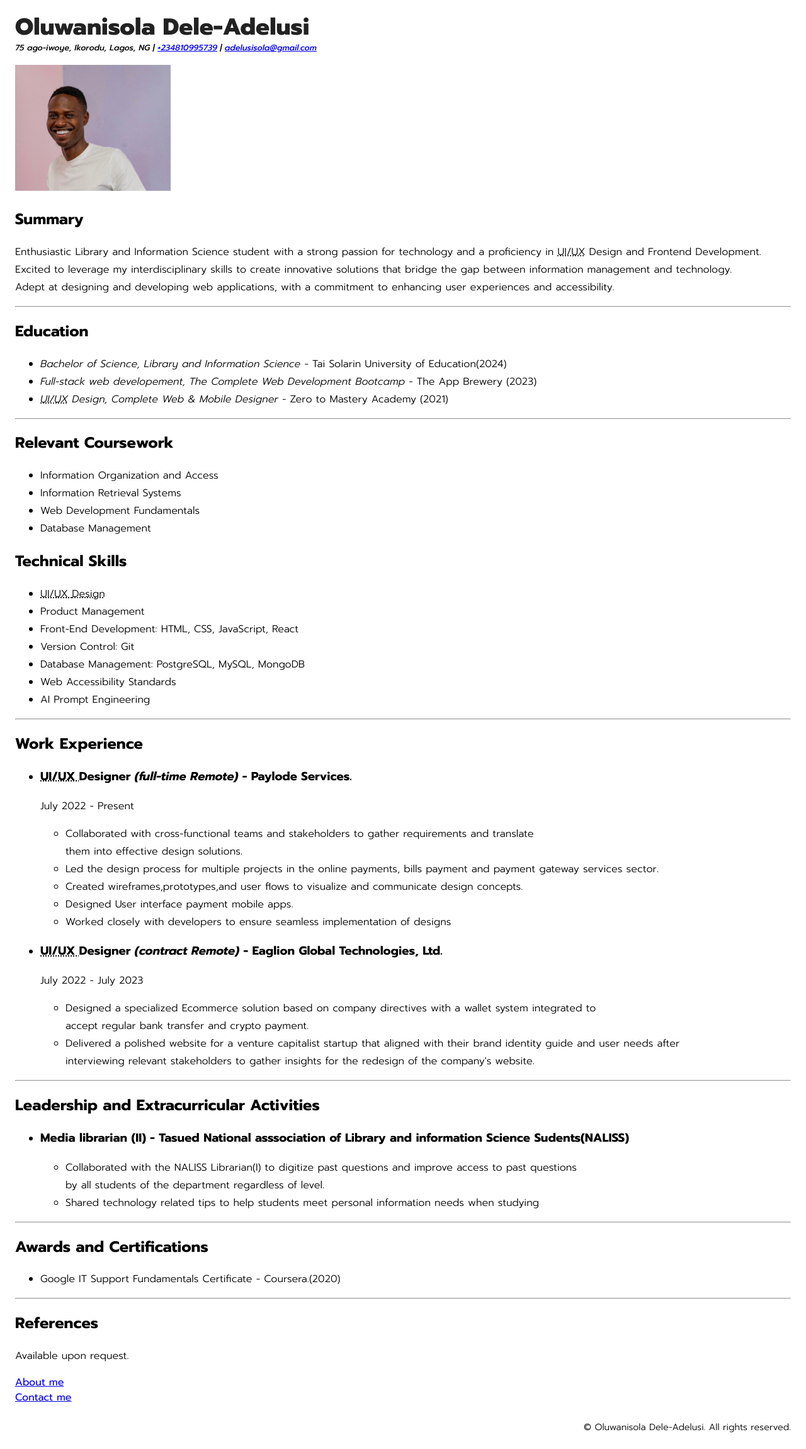
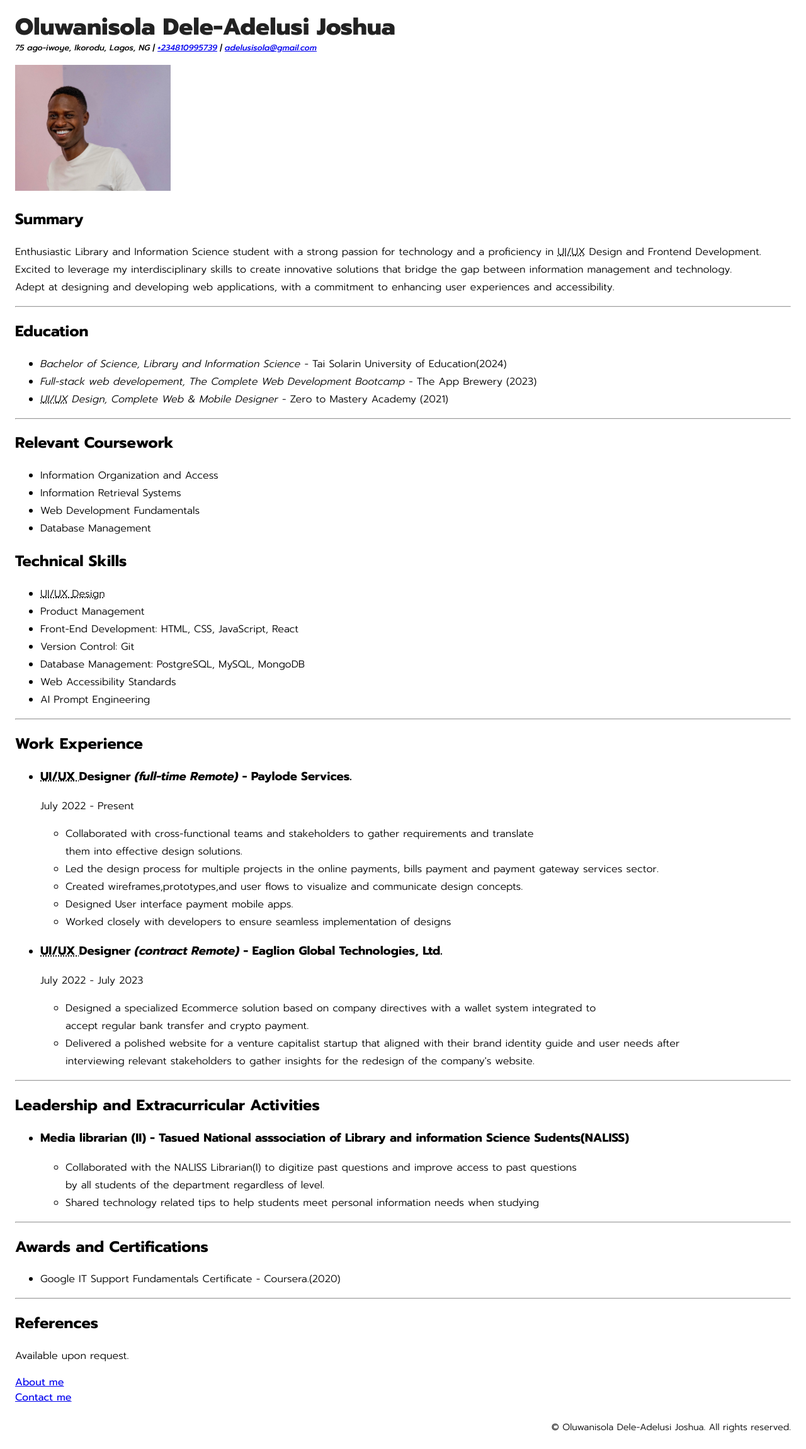
Before and after one commit to adelusisola/my-resume, a plain HTML site: page index.html in a window 1280 px wide. Shown: the whole page at 63% size. Drawn offline with Linux system fonts and the light colour scheme.

Commit message:
Update to Oluwanisola Dele-Adelusi to add my middle name Joshua

```diff
--- a/index.html
+++ b/index.html
@@ -14,7 +14,7 @@
 </head>
 
 <body>
-    <h1>Oluwanisola Dele-Adelusi</h1>
+    <h1>Oluwanisola Dele-Adelusi Joshua</h1>
     <p class="address">75 ago-iwoye, Ikorodu, Lagos, NG |
         <a href="tel:+2348109957139">+234810995739</a> | <a
             href="mailto:adelusisola@gmail.com">adelusisola@gmail.com</a>
@@ -121,7 +121,7 @@
 
     <a href="public/about.html">About me</a> <br>
     <a href="public/contact.html">Contact me</a>
-    <footer id="footer-text">&copy; Oluwanisola Dele-Adelusi. All rights reserved.</footer>
+    <footer id="footer-text">&copy; Oluwanisola Dele-Adelusi Joshua. All rights reserved.</footer>
 </body>
 
 </html>
```
